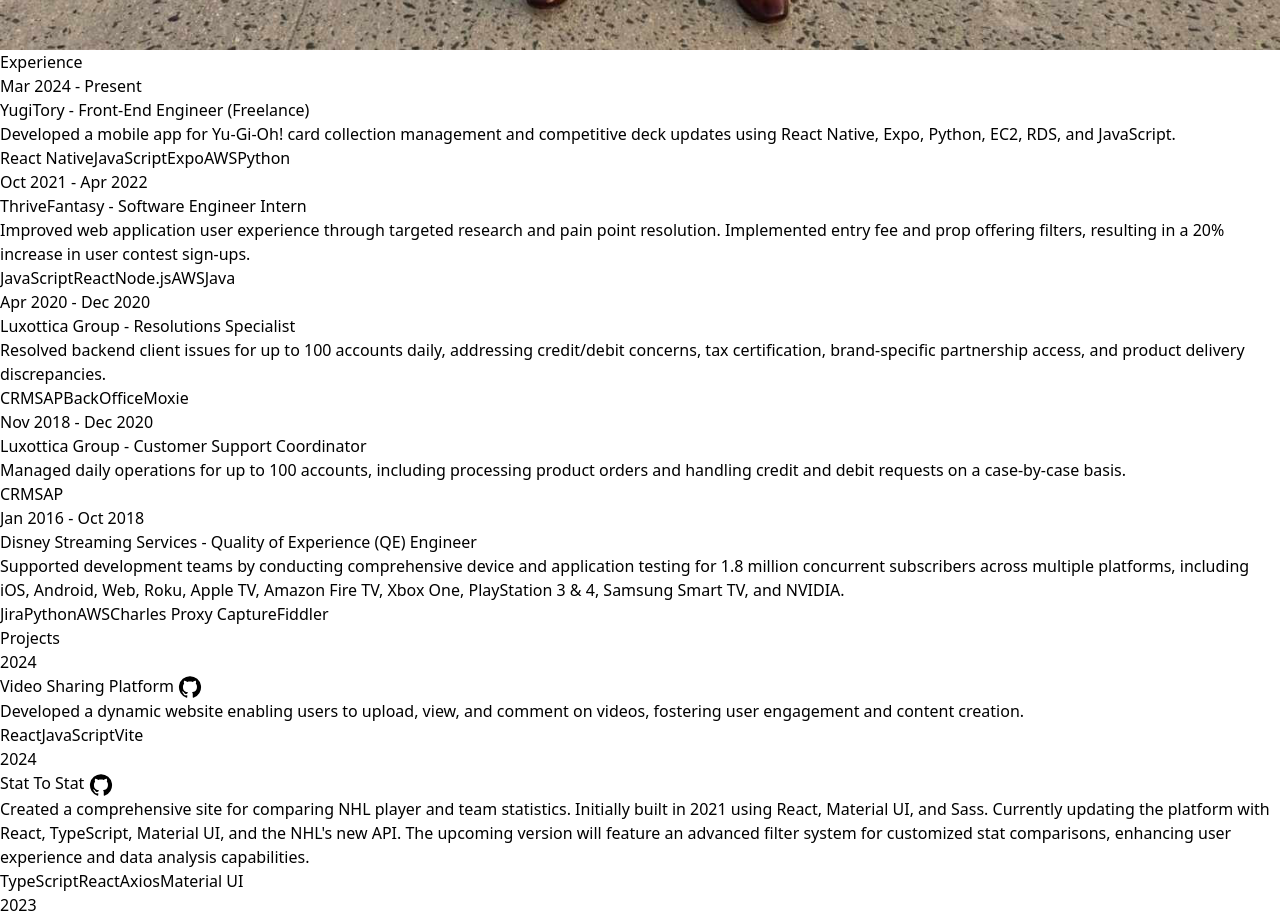
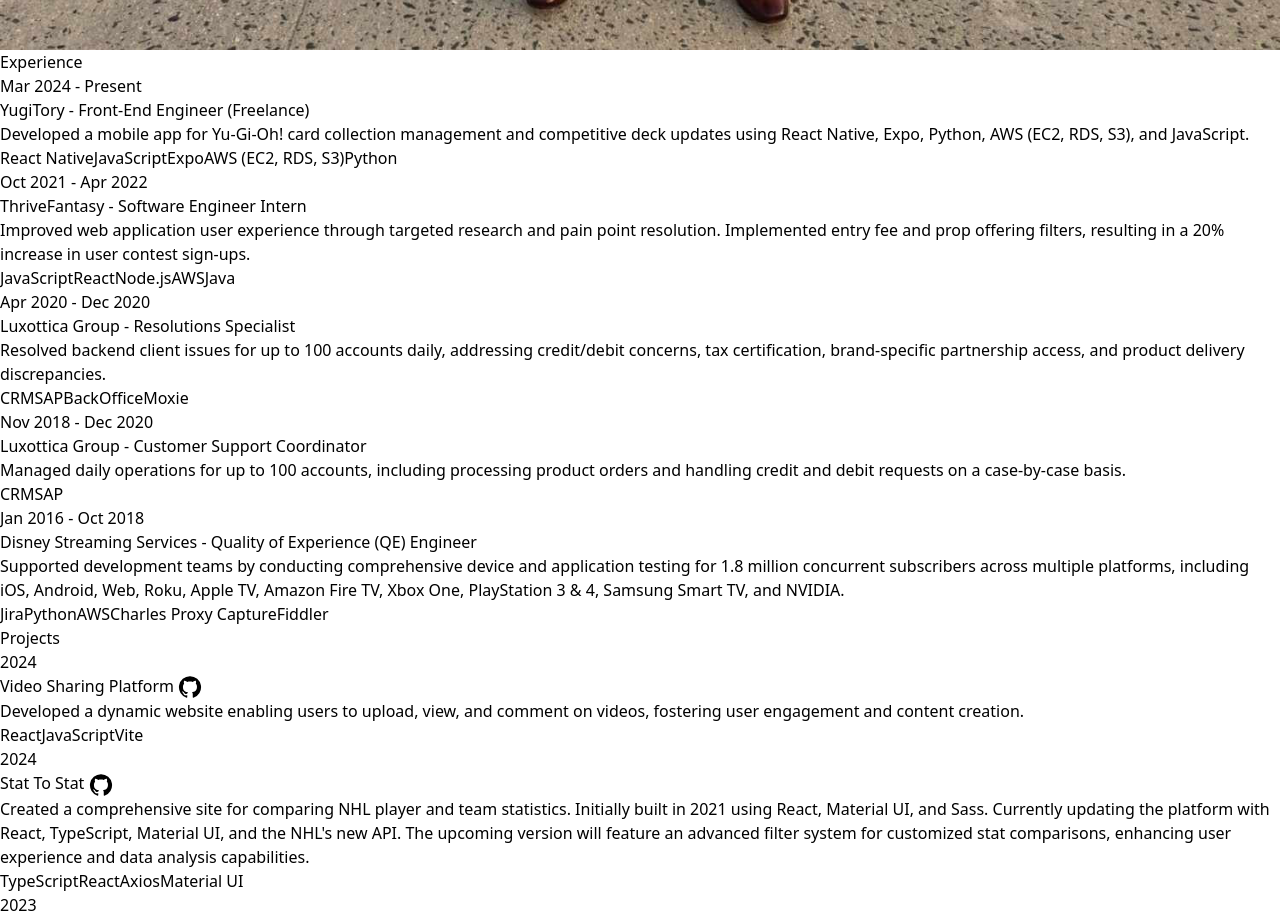
Before and after one commit to JC00K/JC00K.github.io, a React (Vite) app: page / in a window 1280 px wide. Shown: the part 1400-2318 px from the top of the page. Built offline with nearby package versions, Linux system fonts and the light colour scheme.

Commit message:
Updated tech stacks

```diff
--- a/src/constants/index.js
+++ b/src/constants/index.js
@@ -11,8 +11,14 @@
     link: "https://github.com/YugiInventory/YugiInventory",
     company: "YugiTory",
     description:
-      "Developed a mobile app for Yu-Gi-Oh! card collection management and competitive deck updates using React Native, Expo, Python, EC2, RDS, and JavaScript.",
-    technologies: ["React Native", "JavaScript", "Expo", "AWS", "Python"],
+      "Developed a mobile app for Yu-Gi-Oh! card collection management and competitive deck updates using React Native, Expo, Python, AWS (EC2, RDS, S3), and JavaScript.",
+    technologies: [
+      "React Native",
+      "JavaScript",
+      "Expo",
+      "AWS (EC2, RDS, S3)",
+      "Python",
+    ],
   },
   {
     year: "Oct 2021 - Apr 2022",
```
